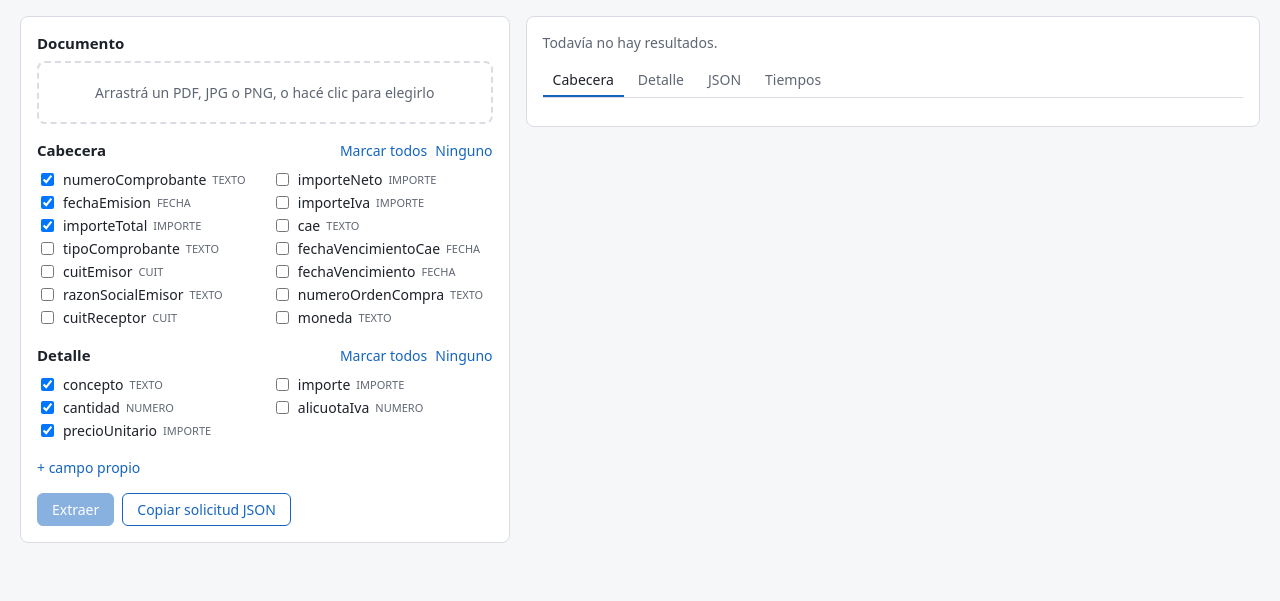
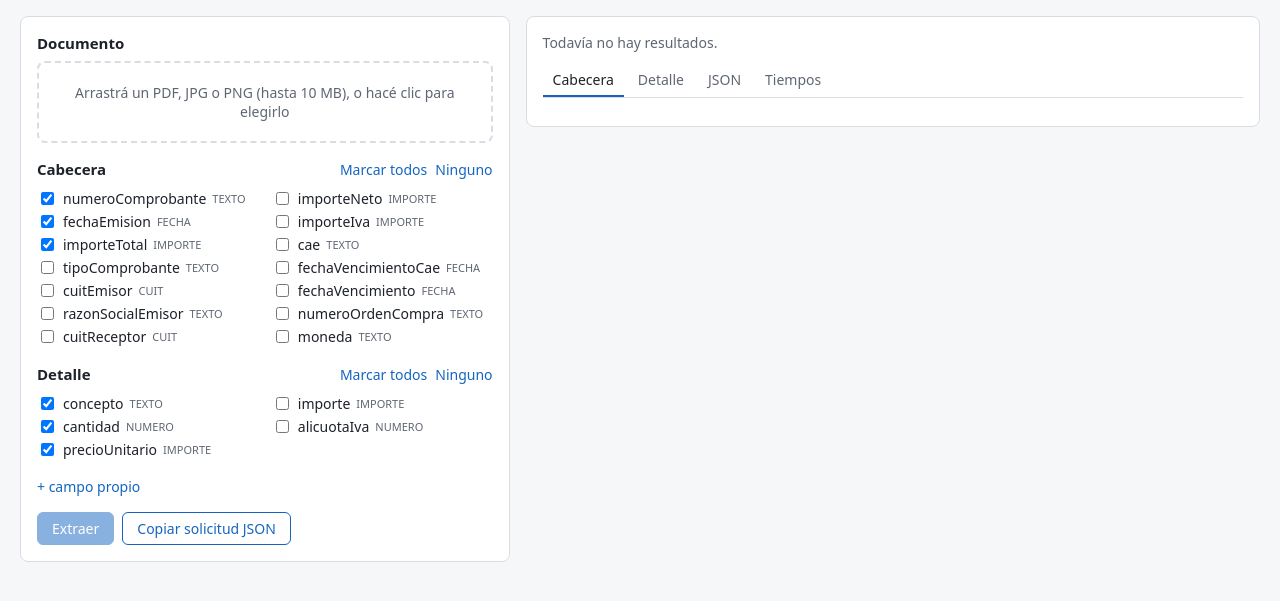
Before and after one commit to larvamdp/InvoiceDataExtractor, a Spring Boot app: page /pruebas/index.html in a window 1280 px wide. Shown: the part 66-667 px from the top of the page. Run offline with Spring Boot 4, Linux system fonts and the light colour scheme.

Commit message:
fix: página de pruebas rechaza documentos de más de 10 MB y no pierde la sesión al soltar fuera de la zona
Co-Authored-By: Claude Opus 5.5 <noreply@anthropic.com>

```diff
--- a/src/main/resources/static/pruebas/index.html
+++ b/src/main/resources/static/pruebas/index.html
@@ -19,7 +19,7 @@
         <h2>Documento</h2>
         <label id="zona-documento" class="zona" tabindex="0">
           <input id="archivo" type="file" accept=".pdf,.jpg,.jpeg,.png" hidden>
-          <span id="zona-texto">Arrastrá un PDF, JPG o PNG, o hacé clic para elegirlo</span>
+          <span id="zona-texto">Arrastrá un PDF, JPG o PNG (hasta 10 MB), o hacé clic para elegirlo</span>
         </label>
       </div>
 
--- a/src/main/resources/static/pruebas/pruebas.js
+++ b/src/main/resources/static/pruebas/pruebas.js
@@ -8,6 +8,9 @@
 const NOMBRE_VALIDO = /^[A-Za-z][A-Za-z0-9_]{0,63}$/;
 const TIPOS = ["TEXTO", "NUMERO", "IMPORTE", "FECHA", "CUIT"];
 const ENDPOINT = "/api/v1/extracciones/sync";
+// Igual que spring.servlet.multipart.max-file-size: por encima, Tomcat corta la conexión y el navegador
+// vería un error de red en lugar del 413.
+const TAMANO_MAXIMO = 10 * 1024 * 1024;
 
 const CATALOGO = {
   cabecera: [
@@ -105,9 +108,16 @@ function marcarSeccion(seccion, valor) {
 
 function elegirArchivo(archivo) {
   if (!archivo) return;
-  estado.archivo = archivo;
-  $("zona-texto").textContent = archivo.name + " (" + Math.max(1, Math.round(archivo.size / 1024)) + " KB)";
-  $("zona-documento").classList.add("con-archivo");
+  const kb = Math.max(1, Math.round(archivo.size / 1024)) + " KB";
+  if (archivo.size > TAMANO_MAXIMO) {
+    estado.archivo = null;
+    $("zona-texto").textContent = archivo.name + " (" + kb + "): el documento supera 10 MB. Elegí otro.";
+    $("zona-documento").classList.remove("con-archivo");
+  } else {
+    estado.archivo = archivo;
+    $("zona-texto").textContent = archivo.name + " (" + kb + ")";
+    $("zona-documento").classList.add("con-archivo");
+  }
   actualizarBotones();
 }
 
@@ -369,6 +379,10 @@ function iniciar() {
     elegirArchivo(e.dataTransfer.files[0]);
   });
 
+  // Un archivo soltado fuera de la zona haría que el navegador lo abra y se pierda la sesión.
+  document.addEventListener("dragover", (e) => e.preventDefault());
+  document.addEventListener("drop", (e) => e.preventDefault());
+
   for (const boton of document.querySelectorAll("[data-marcar]")) {
     boton.addEventListener("click", () => marcarSeccion(boton.dataset.marcar, boton.dataset.valor === "true"));
   }
```
